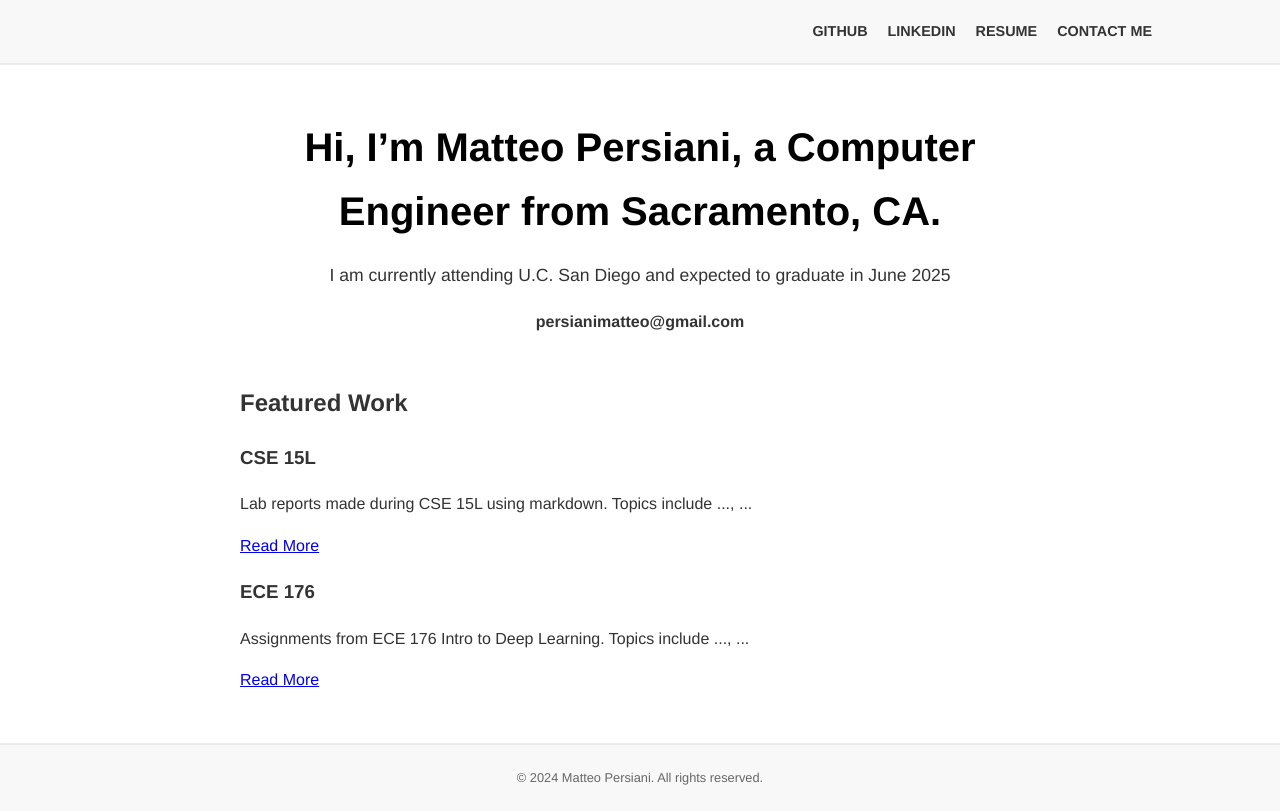
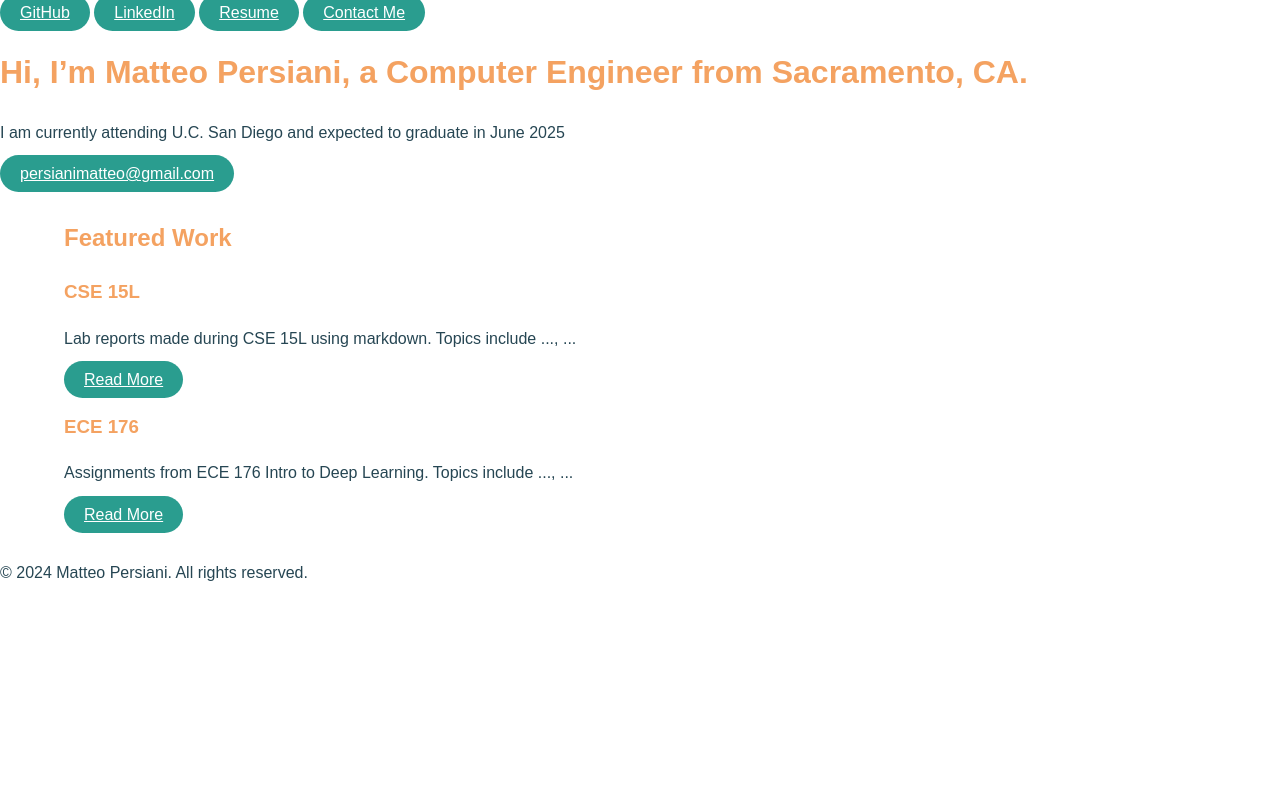
Before and after one commit to mapersiani/Matteo-s-Github-Pages-Home, a plain HTML site: page index.html in a window 1280 px wide. Drawn offline with Linux system fonts and the light colour scheme.

Commit message:
Update styles.css

```diff
--- a/styles.css
+++ b/styles.css
@@ -1,100 +1,86 @@
-body {
-    font-family: 'Helvetica Neue', Helvetica, Arial, sans-serif;
-    line-height: 1.6;
-    margin: 0;
-    background: #fff;
-    color: #333;
+/* Define the color palette */
+:root {
+  --primary-color: #f4a261; /* Example: a warm, sandy orange */
+  --secondary-color: #2a9d8f; /* Example: a calm, teal green */
+  --accent-color: #e9c46a; /* Example: a soft, amber yellow */
+  --text-color: #264653; /* Example: a dark blue-grey */
+  --background-color: #ffffff; /* White background for contrast */
 }
 
-header {
-    background: #f8f8f8;
-    padding: 20px 10%;
-    border-bottom: 2px solid #eaeaea;
+/* Apply global font */
+body {
+  font-family: 'Poppins', sans-serif;
+  color: var(--text-color);
+  background-color: var(--background-color);
+  line-height: 1.6;
+  margin: 0;
+  padding: 0;
 }
 
-nav {
-    display: flex;
-    justify-content: flex-end;
-    align-items: center;
+/* Utility classes for margins and padding */
+.margin-md {
+  margin: 1rem;
 }
 
-nav a {
-    color: #333;
-    text-decoration: none;
-    margin-left: 20px;
-    font-weight: bold;
-    font-size: 0.9em;
-    text-transform: uppercase;
+.padding-md {
+  padding: 1rem;
 }
 
-nav a.hire-me {
-    padding: 10px 20px;
-    background: black;
-    color: white;
-    border-radius: 20px;
-    transition: background-color 0.3s ease;
+/* Style for headers and sections */
+h1, h2, h3, h4, h5, h6 {
+  color: var(--primary-color);
 }
 
-nav a.hire-me:hover {
-    background: #333;
+section {
+  margin: 2rem 5%;
 }
 
-main {
-    max-width: 800px;
-    margin: 50px auto;
-    padding: 0 20px;
+/* Style for buttons and interactive elements */
+button, a {
+  background-color: var(--secondary-color);
+  color: var(--background-color);
+  padding: 10px 20px;
+  border: none;
+  border-radius: 25px;
+  cursor: pointer;
+  transition: background-color 0.3s ease;
 }
 
-.intro {
-    text-align: center;
-    margin-bottom: 50px;
+button:hover, a:hover {
+  background-color: var(--accent-color);
 }
 
-.intro h1 {
-    color: #000;
-    font-size: 2.5em;
-    margin-bottom: 10px;
+/* Style for images and icons */
+img, .icon {
+  max-width: 100%;
+  height: auto;
 }
 
-.intro p {
-    font-size: 1.1em;
-    margin-bottom: 20px;
+/* Style for personal bio and callouts */
+.bio, .call-out {
+  border: 1px solid var(--primary-color);
+  padding: 20px;
+  border-radius: 8px;
+  background-color: var(--background-color);
+  box-shadow: 0px 4px 8px rgba(0, 0, 0, 0.1);
 }
 
-.intro a.email-link {
-    color: #333;
-    text-decoration: none;
-    font-size: 1em;
-    font-weight: bold;
+/* Style for testimonials and social proof */
+.testimonials, .collaborators {
+  padding: 20px;
+  border-left: 4px solid var(--accent-color);
 }
 
-.featured-work > h2 {
-    font-size: 1.5em;
-    text-transform: uppercase;
-    margin-bottom: 30px;
+/* Responsive design for different screen sizes */
+@media (max-width: 768px) {
+  .padding-md {
+    padding: 0.5rem;
+  }
+
+  .margin-md {
+    margin: 0.5rem;
+  }
 }
 
-.project {
-    margin-bottom: 30px;
-}
-
-.project h3 {
-    font-size: 1.2em;
-    color: #333;
-}
-
-.project p {
-    margin-bottom: 10px;
-}
-
-footer {
-    text-align: center;
-    padding: 10px 0;
-    background: #f8f8f8;
-    border-top: 2px solid #eaeaea;
-}
-
-footer p {
-    color: #666;
-    font-size: 0.8em;
-}
+/* Import Google Font 'Poppins' */
+@import url('https://fonts.googleapis.com/css2?family=Poppins:wght@400;600&display=swap');
```
